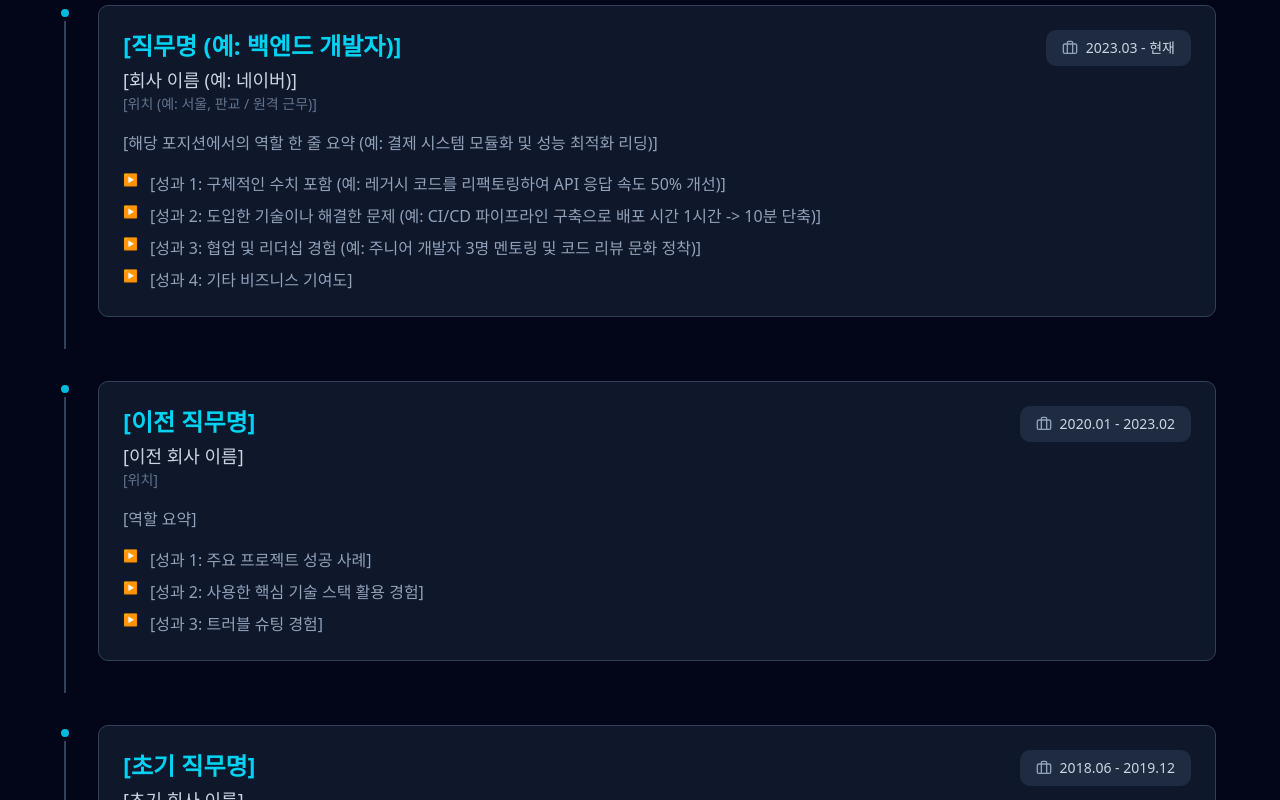
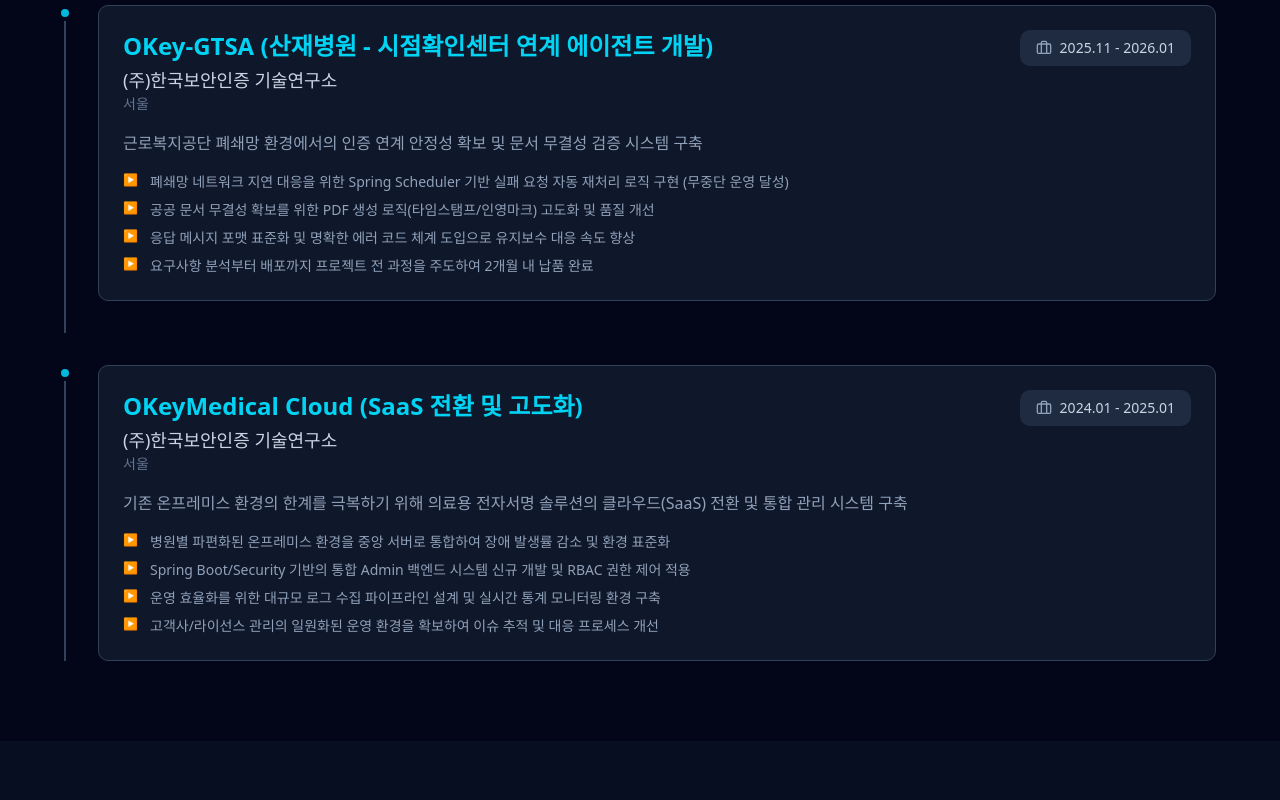
Before and after one commit to LeeRoa/LeeRoa.github.io, a React app: page / in a window 1280 px wide. Shown: the part 2740-3540 px from the top of the page. Built offline with nearby package versions, Linux system fonts and the light colour scheme; the HTML template or start-up script is replaced by a standard one.

Commit message:
경력기술서 내용 추가

```diff
--- a/src/components/Experience.tsx
+++ b/src/components/Experience.tsx
@@ -1,42 +1,31 @@
 import { Briefcase } from "lucide-react";
 
-// 경력 데이터: 최신순으로 작성해주세요
+// 경력 데이터: 최신순 (File2.hwp 바탕으로 재구성)
 const experiences = [
   {
-    title: "[직무명 (예: 백엔드 개발자)]",
-    company: "[회사 이름 (예: 네이버)]",
-    location: "[위치 (예: 서울, 판교 / 원격 근무)]",
-    period: "2023.03 - 현재", // 재직 중일 경우 '현재' 표기
-    description: "[해당 포지션에서의 역할 한 줄 요약 (예: 결제 시스템 모듈화 및 성능 최적화 리딩)]",
+    title: "OKey-GTSA (산재병원 - 시점확인센터 연계 에이전트 개발)",
+    company: "(주)한국보안인증 기술연구소",
+    location: "서울",
+    period: "2025.11 - 2026.01",
+    description: "근로복지공단 폐쇄망 환경에서의 인증 연계 안정성 확보 및 문서 무결성 검증 시스템 구축",
     achievements: [
-      "[성과 1: 구체적인 수치 포함 (예: 레거시 코드를 리팩토링하여 API 응답 속도 50% 개선)]",
-      "[성과 2: 도입한 기술이나 해결한 문제 (예: CI/CD 파이프라인 구축으로 배포 시간 1시간 -> 10분 단축)]",
-      "[성과 3: 협업 및 리더십 경험 (예: 주니어 개발자 3명 멘토링 및 코드 리뷰 문화 정착)]",
-      "[성과 4: 기타 비즈니스 기여도]"
+      "폐쇄망 네트워크 지연 대응을 위한 Spring Scheduler 기반 실패 요청 자동 재처리 로직 구현 (무중단 운영 달성)",
+      "공공 문서 무결성 확보를 위한 PDF 생성 로직(타임스탬프/인영마크) 고도화 및 품질 개선",
+      "응답 메시지 포맷 표준화 및 명확한 에러 코드 체계 도입으로 유지보수 대응 속도 향상",
+      "요구사항 분석부터 배포까지 프로젝트 전 과정을 주도하여 2개월 내 납품 완료"
     ]
   },
   {
-    title: "[이전 직무명]",
-    company: "[이전 회사 이름]",
-    location: "[위치]",
-    period: "2020.01 - 2023.02",
-    description: "[역할 요약]",
+    title: "OKeyMedical Cloud (SaaS 전환 및 고도화)",
+    company: "(주)한국보안인증 기술연구소",
+    location: "서울",
+    period: "2024.01 - 2025.01",
+    description: "기존 온프레미스 환경의 한계를 극복하기 위해 의료용 전자서명 솔루션의 클라우드(SaaS) 전환 및 통합 관리 시스템 구축",
     achievements: [
-      "[성과 1: 주요 프로젝트 성공 사례]",
-      "[성과 2: 사용한 핵심 기술 스택 활용 경험]",
-      "[성과 3: 트러블 슈팅 경험]"
-    ]
-  },
-  {
-    title: "[초기 직무명]",
-    company: "[초기 회사 이름]",
-    location: "[위치]",
-    period: "2018.06 - 2019.12",
-    description: "[역할 요약]",
-    achievements: [
-      "[성과 1: 프로젝트 기여 내용]",
-      "[성과 2: 유지보수 및 운영 경험]",
-      "[성과 3]"
+      "병원별 파편화된 온프레미스 환경을 중앙 서버로 통합하여 장애 발생률 감소 및 환경 표준화",
+      "Spring Boot/Security 기반의 통합 Admin 백엔드 시스템 신규 개발 및 RBAC 권한 제어 적용",
+      "운영 효율화를 위한 대규모 로그 수집 파이프라인 설계 및 실시간 통계 모니터링 환경 구축",
+      "고객사/라이선스 관리의 일원화된 운영 환경을 확보하여 이슈 추적 및 대응 프로세스 개선"
     ]
   }
 ];
@@ -67,6 +56,7 @@
                           {exp.title}
                         </h3>
                         <p className="text-lg text-slate-300 font-medium">{exp.company}</p>
+                        {/* 위치 정보가 중요하지 않다면 숨겨도 됩니다 */}
                         <p className="text-sm text-slate-500">{exp.location}</p>
                       </div>
 
@@ -77,15 +67,15 @@
                       </div>
                     </div>
 
-                <p className="text-slate-400 mb-4 leading-relaxed">
+                    <p className="text-slate-400 mb-4 leading-relaxed font-medium">
                       {exp.description}
                     </p>
 
                     {/* 성과 리스트 */}
                     <ul className="space-y-2">
                       {exp.achievements.map((achievement, achIndex) => (
-                    <li key={achIndex} className="flex gap-3 text-slate-400">
-                      <span className="text-cyan-400 mt-1.5 text-xs">▶</span>
+                          <li key={achIndex} className="flex gap-3 text-slate-400 text-sm md:text-base">
+                            <span className="text-cyan-400 mt-1.5 text-xs shrink-0">▶</span>
                             <span>{achievement}</span>
                           </li>
                       ))}
```
Also changed, not shown: 6 other files (tests, documents, lock files or other folders). Lines whose indentation alone changed are shown as unchanged.
